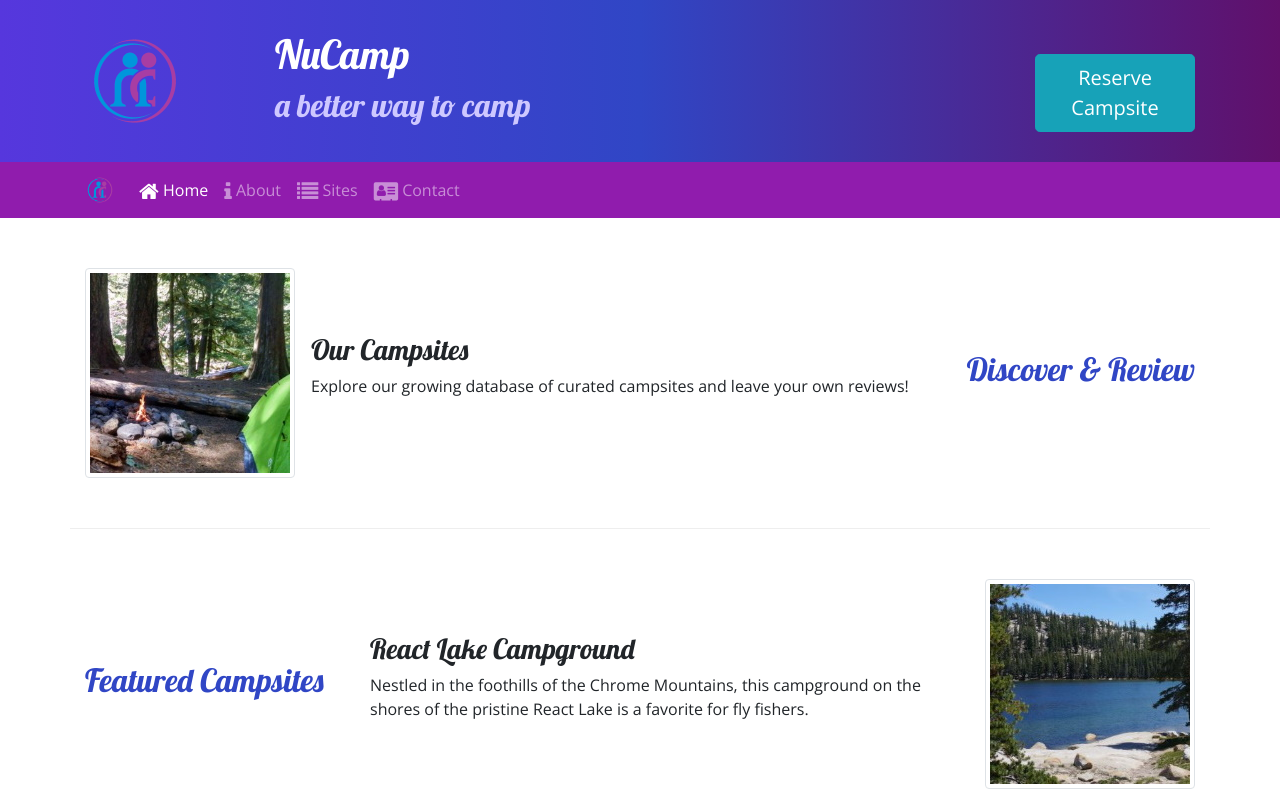
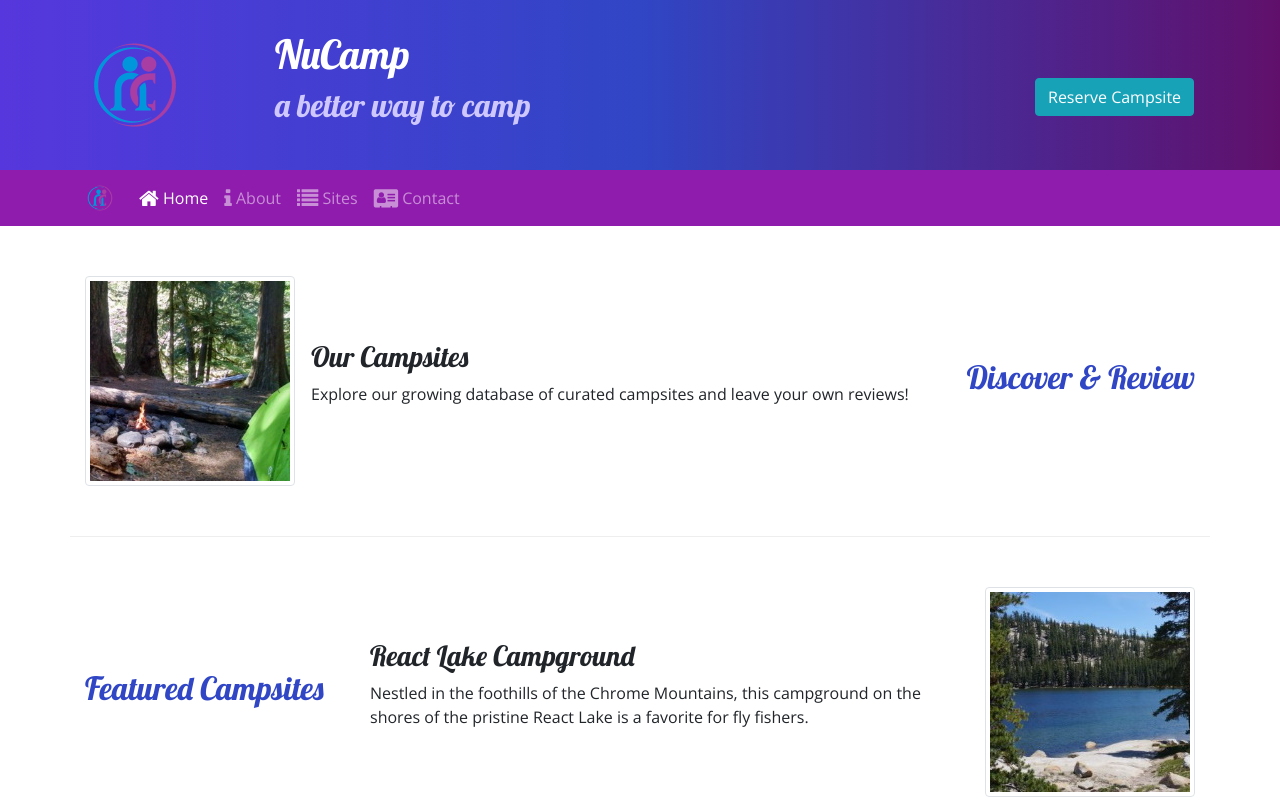
Before and after one commit to guille-byte/nucampsite, a website: page index.html in a window 1280 px wide. Shown: the top 800 px of the page. Drawn offline with nearby package versions, Linux system fonts and the light colour scheme.

Commit message:
Fixed reservation button size on XL viewport

```diff
--- a/index.html
+++ b/index.html
@@ -30,7 +30,7 @@
                     <h2>a better way to camp</h2>
                 </div>
                 <div class="col-md-4 col-xl-2 mt-4">
-                    <a class="btn btn-info btn-lg" href="#reserveForm">Reserve Campsite</a>
+                    <a href="#reserveForm"><span class="btn btn-info my-4">Reserve Campsite</span></a>
                 </div>
             </div>
         </div>
```
